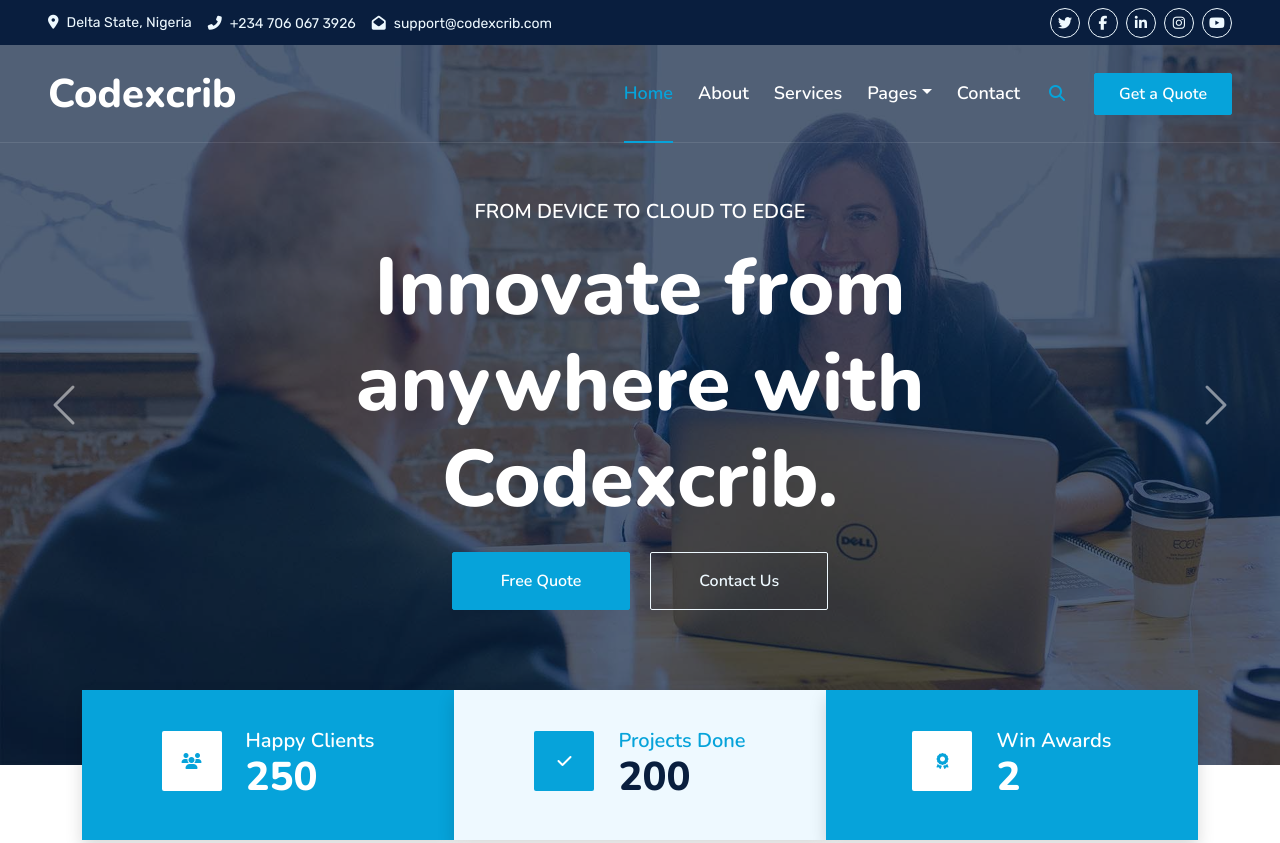
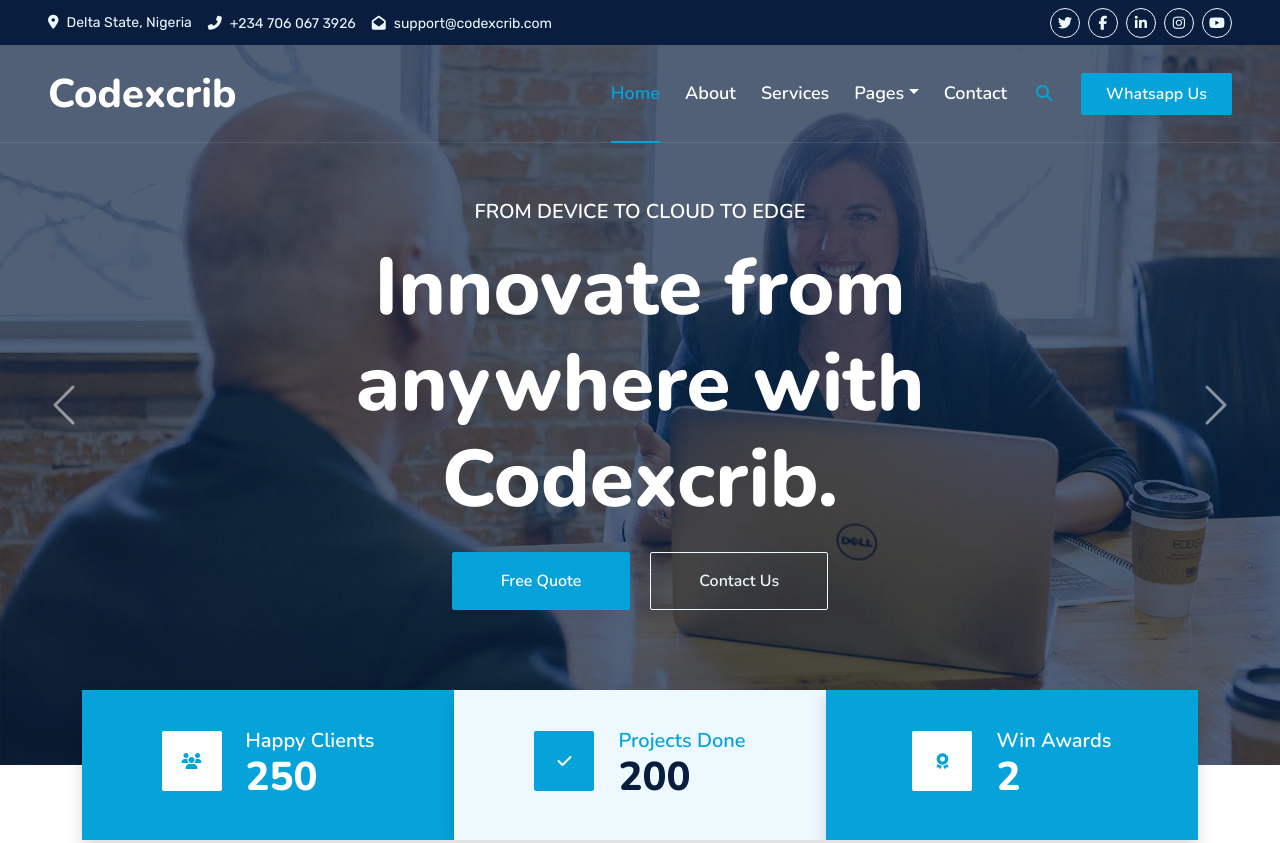
Before and after one commit to wizyy1404/Codex-testing, a plain HTML site: page index.html in a window 1280 px wide. Shown: the top 843 px of the page. Drawn offline with nearby package versions, Linux system fonts and the light colour scheme.

Commit message:
Update index.html
index.html

```diff
--- a/index.html
+++ b/index.html
@@ -90,7 +90,7 @@
                     <a href="contact.html" class="nav-item nav-link">Contact</a>
                 </div>
                 <butaton type="button" class="btn text-primary ms-3" data-bs-toggle="modal" data-bs-target="#searchModal"><i class="fa fa-search"></i></butaton>
-                <a href="quote.html" class="btn btn-primary py-2 px-4 ms-3">Get a Quote</a>
+                <a href="https://wa.me/07060673926" class="btn btn-primary py-2 px-4 ms-3">Whatsapp Us</a>
             </div>
         </nav>
 
```
